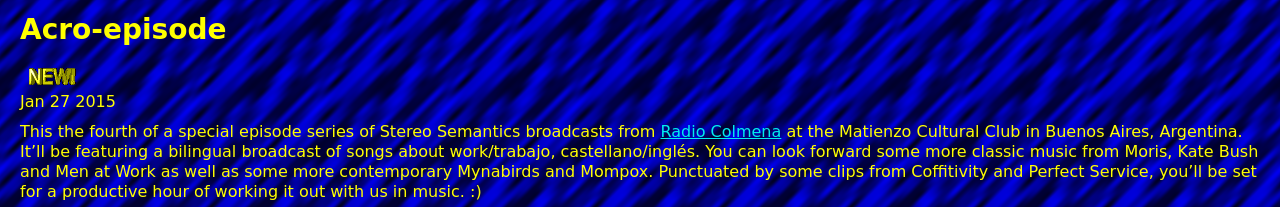
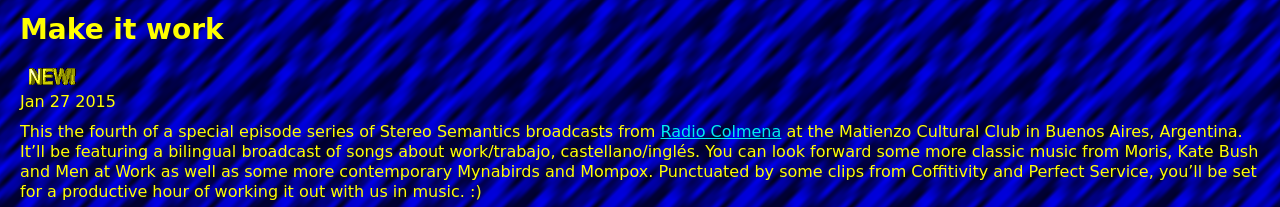
Before and after one commit to auremoser/stereosemantics, a Jekyll site: the page built from _posts/2015-01-27-work.md, in a window 1280 px wide. Shown: the top 207 px of the page. Built offline with Jekyll 4.4.1, drawn with Linux system fonts in a browser that asks for light colours.

Commit message:
work post update

```diff
--- a/_posts/2015-01-27-work.md
+++ b/_posts/2015-01-27-work.md
@@ -1,6 +1,6 @@
 ---
 layout: season05
-title: Acro-episode
+title: Make it work
 episode: 8
 date: 2015-01-27
 categories: season05
```
